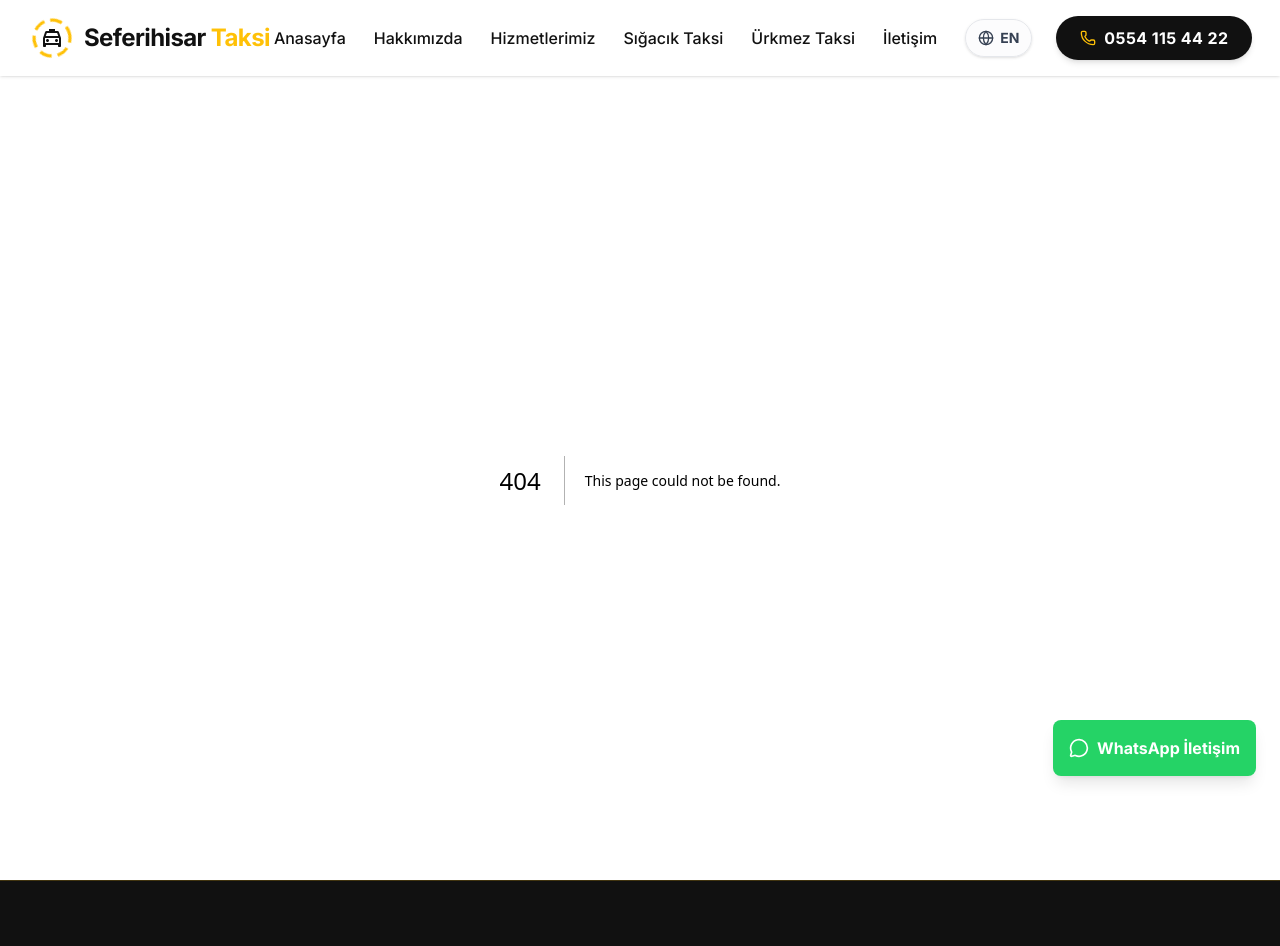
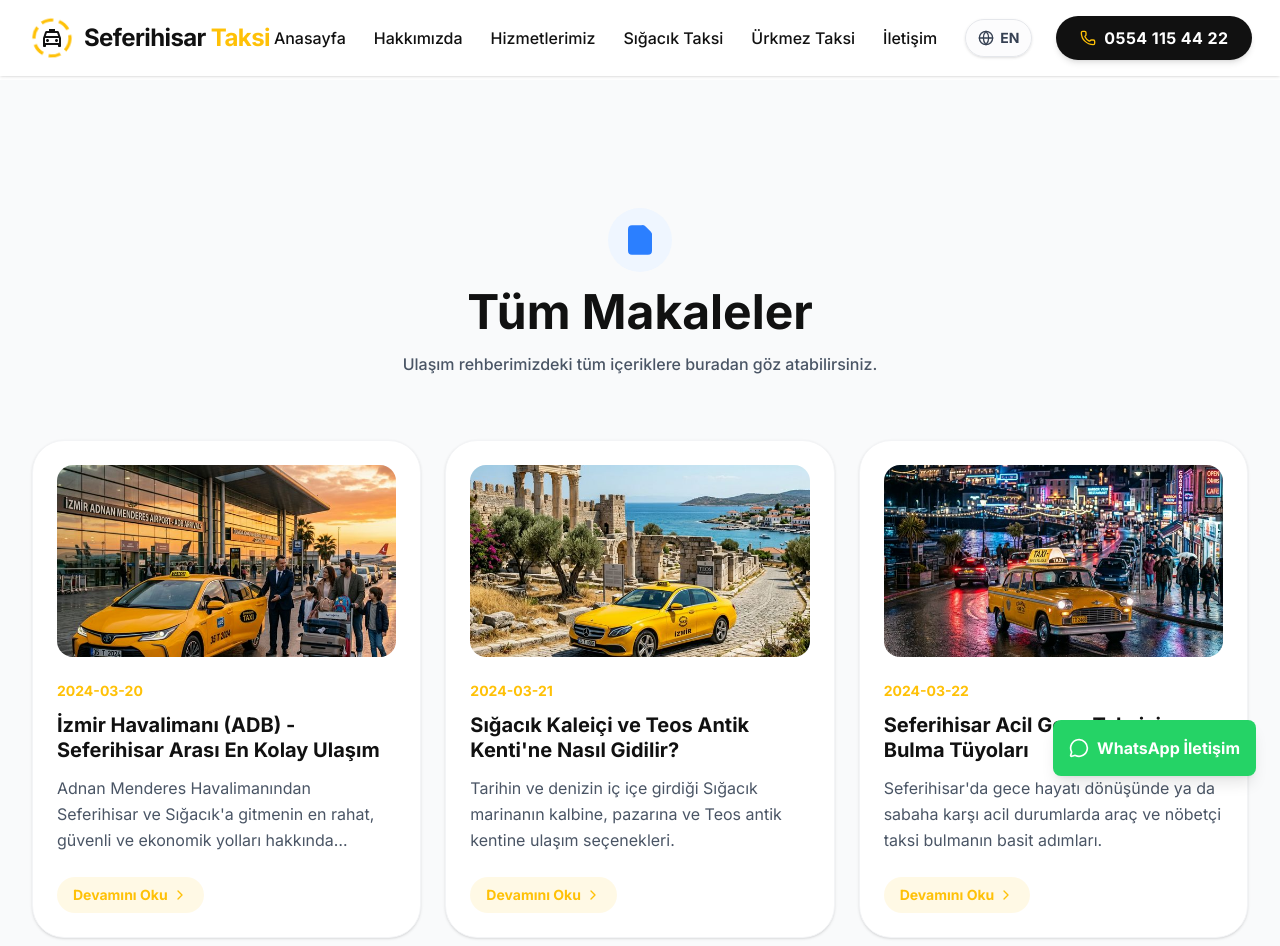
Before and after one commit to kodfinans34/seferihisartaxi, a Next.js app: page /blog in a window 1280 px wide. Before the commit this address had no page. Shown: the top 946 px of the page. Built offline with nearby package versions, Linux system fonts and the light colour scheme.

Commit message:
UI: /blog ana listeleme sayfasi olusturuldu ve ic linklemeler buraya baglandi

```diff
--- /dev/null
+++ b/src/app/blog/page.tsx
@@ -0,0 +1,44 @@
+import { Metadata } from "next";
+import Link from "next/link";
+import Image from "next/image";
+import { ChevronRight, FileText } from "lucide-react";
+import { blogs } from "@/data/blogs";
+
+export const metadata: Metadata = {
+    title: "Tüm Makaleler | Seferihisar Taksi Rehberi",
+    description: "Seferihisar, Sığacık ve çevresi için faydalı ulaşım rehberleri, gece taksi bulma tüyoları ve seyahat yazıları.",
+};
+
+export default function BlogListingPage() {
+    return (
+        <div className="min-h-screen bg-gray-50 pt-32 pb-20">
+            <div className="max-w-7xl mx-auto px-4 sm:px-6 lg:px-8">
+                <div className="text-center max-w-2xl mx-auto mb-16">
+                    <div className="w-16 h-16 bg-blue-50 text-blue-500 rounded-full flex items-center justify-center mx-auto mb-4">
+                        <FileText className="w-8 h-8 fill-blue-500" />
+                    </div>
+                    <h1 className="text-4xl md:text-5xl font-bold text-secondary mb-4">Tüm Makaleler</h1>
+                    <p className="text-gray-600 font-medium">Ulaşım rehberimizdeki tüm içeriklere buradan göz atabilirsiniz.</p>
+                </div>
+
+                <div className="grid grid-cols-1 md:grid-cols-2 lg:grid-cols-3 gap-6">
+                    {blogs.map((blog) => (
+                        <Link href={`/blog/${blog.slug}`} key={blog.slug} className="bg-white rounded-[2rem] p-6 shadow-sm border border-gray-100 hover:shadow-lg hover:border-primary/50 transition-all flex flex-col h-full group">
+                            {blog.image && (
+                                <div className="w-full h-48 relative rounded-2xl overflow-hidden mb-6">
+                                    <Image src={blog.image} alt={blog.title} fill className="object-cover group-hover:scale-105 transition-transform duration-700" />
+                                </div>
+                            )}
+                            <div className="text-sm text-primary font-bold mb-3">{blog.date}</div>
+                            <h3 className="text-xl font-bold text-secondary mb-3 group-hover:text-primary transition-colors leading-tight">{blog.title}</h3>
+                            <p className="text-gray-600 line-clamp-3 flex-grow leading-relaxed">{blog.description}</p>
+                            <div className="mt-6 flex items-center text-primary font-bold text-sm bg-primary/10 w-fit px-4 py-2 rounded-full group-hover:bg-primary group-hover:text-white transition-colors">
+                                Devamını Oku <ChevronRight className="w-4 h-4 ml-1" />
+                            </div>
+                        </Link>
+                    ))}
+                </div>
+            </div>
+        </div>
+    );
+}
--- a/src/app/page.tsx
+++ b/src/app/page.tsx
@@ -299,7 +299,7 @@ export default function Home() {
               <h2 className="text-3xl md:text-4xl font-bold text-secondary mb-4">Ulaşım ve Taksi Rehberi</h2>
               <p className="text-gray-600 font-medium max-w-2xl">Bölgeye seyahat etmeden önce mutlaka okumanız gereken faydalı içeriklerimiz.</p>
             </div>
-            <Link href="/sitemap.xml" className="text-primary font-bold hover:text-primary-hover flex items-center">
+            <Link href="/blog" className="text-primary font-bold hover:text-primary-hover flex items-center">
               Tüm Makaleler <ChevronRight className="w-5 h-5 ml-1" />
             </Link>
           </div>
--- a/src/components/layout/Navbar.tsx
+++ b/src/components/layout/Navbar.tsx
@@ -120,7 +120,7 @@ export const Navbar = () => {
                         </Link>
                     ))}
                     <Link
-                        href="/#blog"
+                        href="/blog"
                         onClick={() => setIsOpen(false)}
                         className="block px-4 py-3 text-lg font-bold text-primary hover:bg-primary/10 rounded-xl transition-colors"
                     >
```
